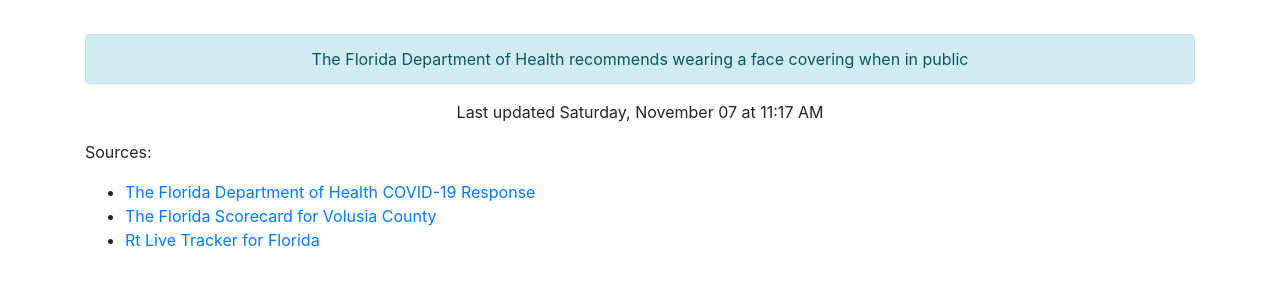
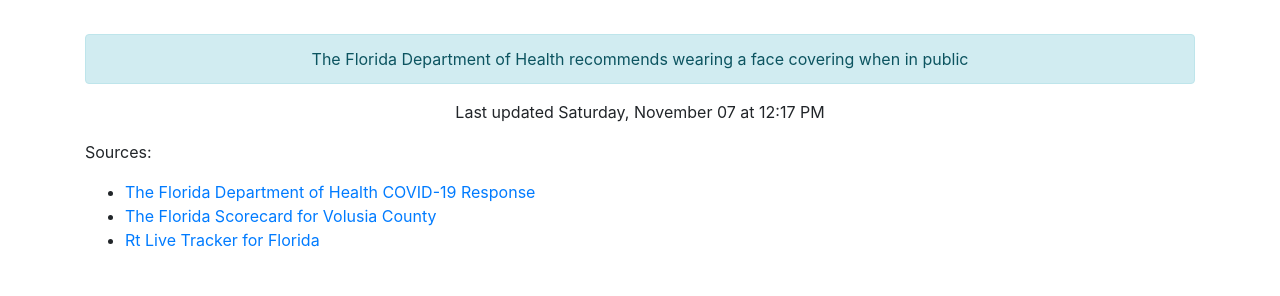
Before and after one commit to thinkjson/timeforchurch, a Jekyll site: the page built from index.md, in a window 1280 px wide. Shown: the part 586-882 px from the top of the page. Built offline with Jekyll 4.4.1, drawn with Linux system fonts in a browser that asks for light colours; our own code applies the rules of GitHub Pages for plain Markdown files.

Commit message:
Updating data

```diff
--- a/_includes/data.html
+++ b/_includes/data.html
@@ -10,4 +10,4 @@
     <div class="outcome text-success">YES</div>
     <div class="alert alert-info" role="alert">The Florida Department of Health recommends wearing a face covering when in public</div>
 
-    <p>Last updated Saturday, November 07 at 11:17 AM</p>
+    <p>Last updated Saturday, November 07 at 12:17 PM</p>
```
